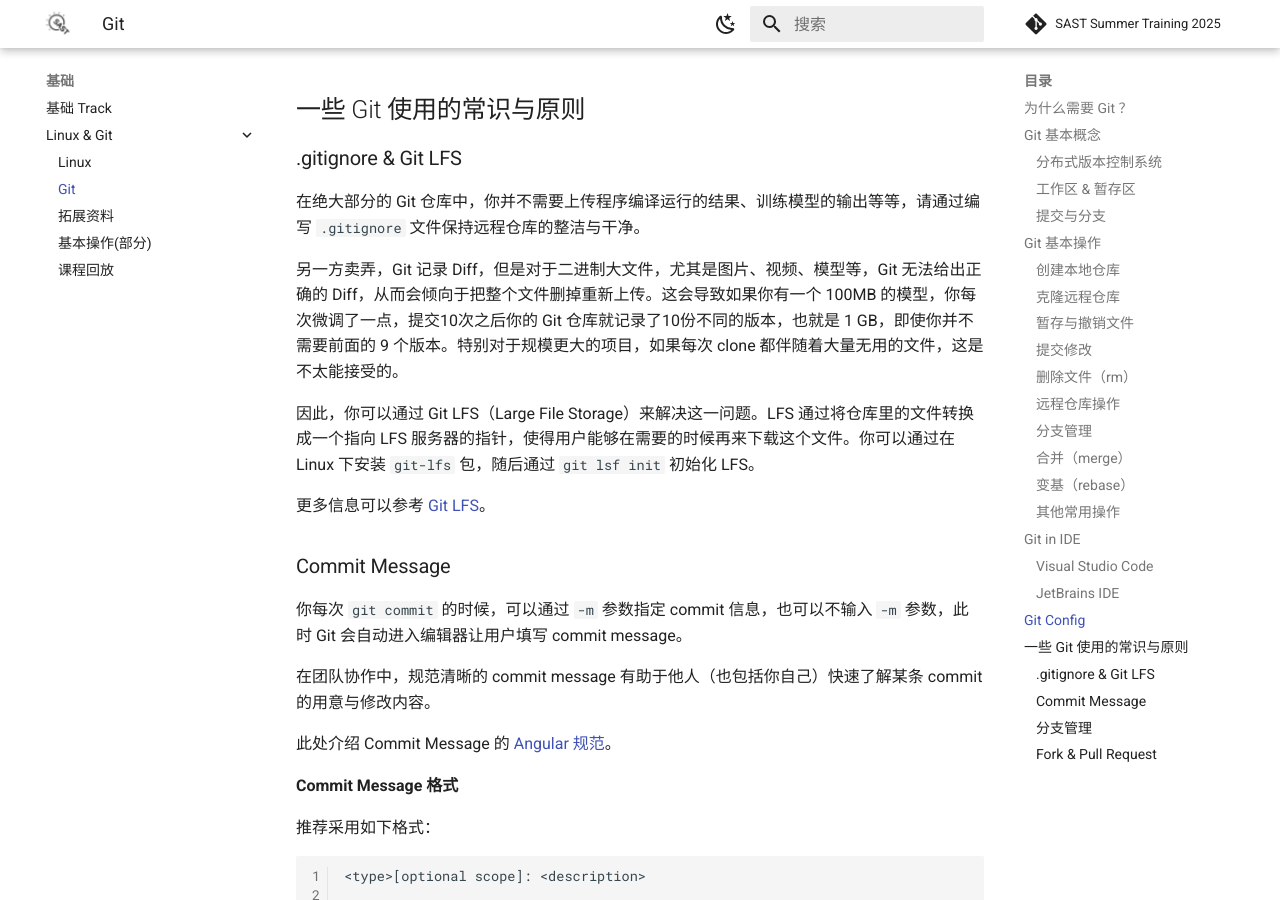
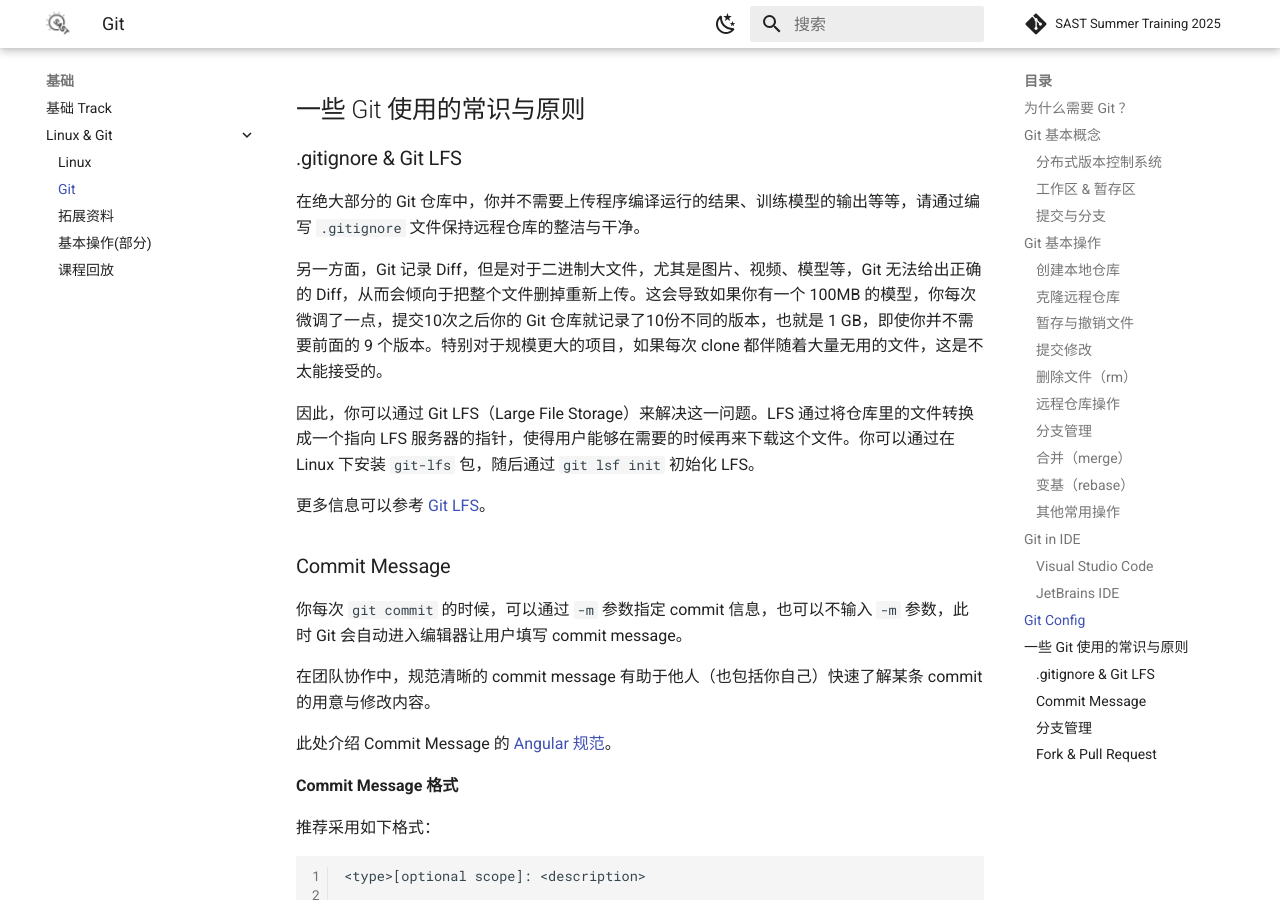
Before and after one commit to sast-summer-training-2025/sast-summer-training-2025.github.io, an MkDocs documentation site: the page built from docs/basic/linux&git/Git.md, in a window 1280 px wide and 900 px high, scrolled down 7719 px. Built offline with MkDocs 1.6.1 and Material for MkDocs 9.7.7, drawn with Linux system fonts in a browser that asks for light colours; comment, search, counter and statistics services are not loaded.

Commit message:
chore: 修复 Git 讲义错别字，添加视频回放

```diff
--- a/docs/basic/linux&git/Git.md
+++ b/docs/basic/linux&git/Git.md
@@ -227,7 +227,7 @@
 
 在绝大部分的 Git 仓库中，你并不需要上传程序编译运行的结果、训练模型的输出等等，请通过编写 `.gitignore` 文件保持远程仓库的整洁与干净。
 
-另一方卖弄，Git 记录 Diff，但是对于二进制大文件，尤其是图片、视频、模型等，Git 无法给出正确的 Diff，从而会倾向于把整个文件删掉重新上传。这会导致如果你有一个 100MB 的模型，你每次微调了一点，提交10次之后你的 Git 仓库就记录了10份不同的版本，也就是 1 GB，即使你并不需要前面的 9 个版本。特别对于规模更大的项目，如果每次 clone 都伴随着大量无用的文件，这是不太能接受的。
+另一方面，Git 记录 Diff，但是对于二进制大文件，尤其是图片、视频、模型等，Git 无法给出正确的 Diff，从而会倾向于把整个文件删掉重新上传。这会导致如果你有一个 100MB 的模型，你每次微调了一点，提交10次之后你的 Git 仓库就记录了10份不同的版本，也就是 1 GB，即使你并不需要前面的 9 个版本。特别对于规模更大的项目，如果每次 clone 都伴随着大量无用的文件，这是不太能接受的。
 
 因此，你可以通过 Git LFS（Large File Storage）来解决这一问题。LFS 通过将仓库里的文件转换成一个指向 LFS 服务器的指针，使得用户能够在需要的时候再来下载这个文件。你可以通过在 Linux 下安装 `git-lfs` 包，随后通过 `git lsf init` 初始化 LFS。
 
--- a/mkdocs.yml
+++ b/mkdocs.yml
@@ -98,7 +98,7 @@
       - Git: basic/linux&git/Git.md
       - 拓展资料: basic/linux&git/Extend.md
       - 基本操作(部分): basic/linux&git/ShellOperations.md
-      - 课程回放: /
+      - 课程回放: https://www.bilibili.com/video/BV1Hh81z9EG2/?spm_id_from=333.1387.upload.video_card.click&vd_source=a909320ea634844e50442d666d7b77c7
   - 前端:
     - frontend/index_frontend.md
   - 后端:
```
